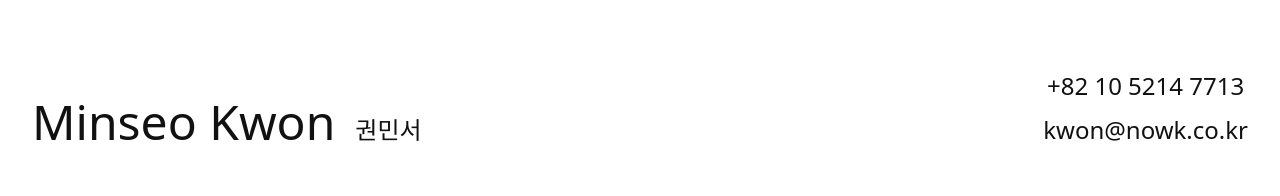
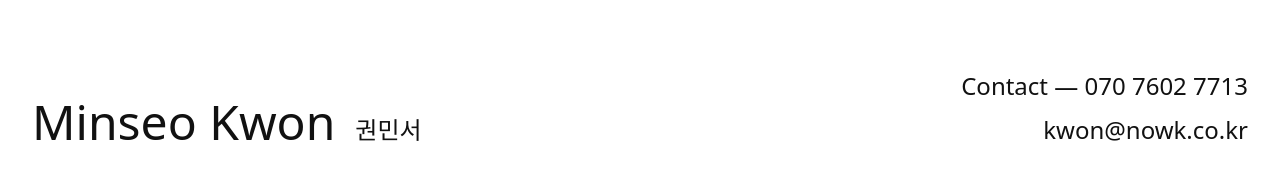
Before and after one commit to miyaajd/minseo_profile, a React (Vite) app: page / in a window 1280 px wide. Shown: the part 431-627 px from the top of the page. Built offline with nearby package versions, Linux system fonts and the light colour scheme; a web font is replaced by a local one.

Commit message:
컨택 연락처 수정

```diff
--- a/src/pages/Profile.tsx
+++ b/src/pages/Profile.tsx
@@ -56,7 +56,7 @@ const certData = [
   { date: "2022.10", title: "조향사 1급", issuer: "한국자격검정평가진흥원" },
   {
     date: "2023.01",
-    title: "TM ACADEMY 기초 메이크업 과정 수료",
+    title: "ITM ACADEMY 기초 메이크업 과정 수료",
     issuer: "프랑스 파리 itm 아카데미",
   },
   {
@@ -126,8 +126,8 @@ function Profile() {
           <span className="text-lg sm:text-2xl">권민서</span>
         </div>
 
-        <div className="flex flex-col gap-1 sm:gap-3">
-          <p className="text-lg sm:text-2xl">+82 10 5214 7713</p>
+        <div className="flex flex-col gap-1 sm:gap-3 sm:items-end">
+          <p className="text-lg sm:text-2xl">Contact — 070 7602 7713</p>
           <p className="text-lg sm:text-2xl">kwon@nowk.co.kr</p>
         </div>
       </div>
```
